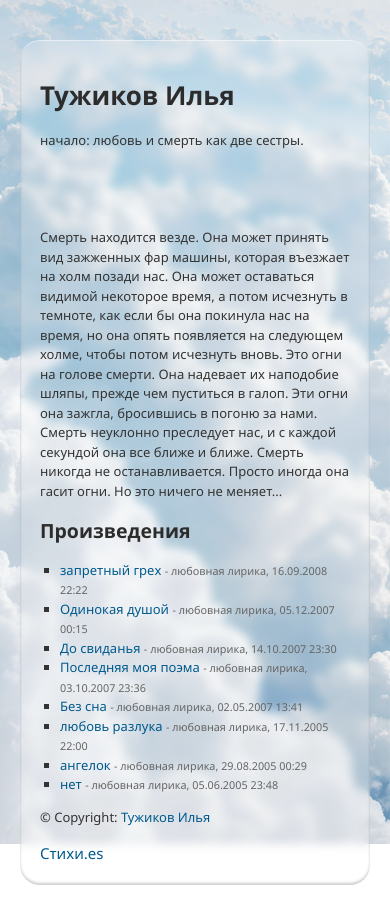
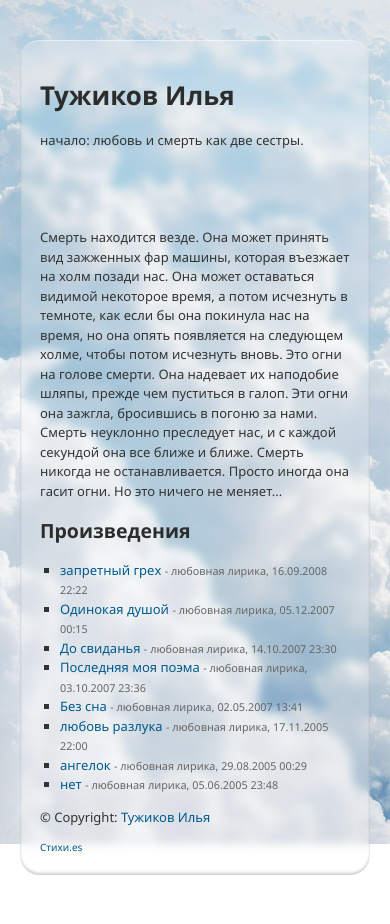
Before and after one commit to kv34dev/stihi-es, a plain HTML site: page poets/7seven7/main.html in a window 390 px wide. Drawn offline with Linux system fonts and the light colour scheme.

Commit message:
Update style.css

```diff
--- a/assets/css/style.css
+++ b/assets/css/style.css
@@ -134,5 +134,5 @@ small {
 
 .back {
   margin-bottom: 0px;
-  font-size: 15px;
+  font-size: clamp(10px, 2vw, 14px);
 }
```
